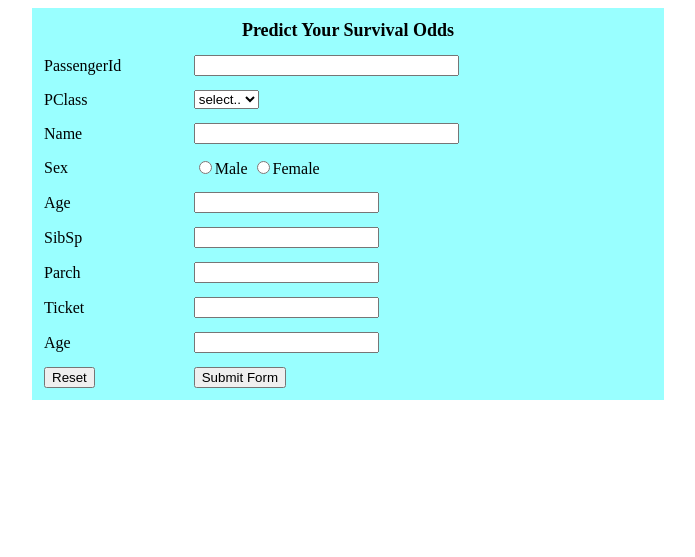
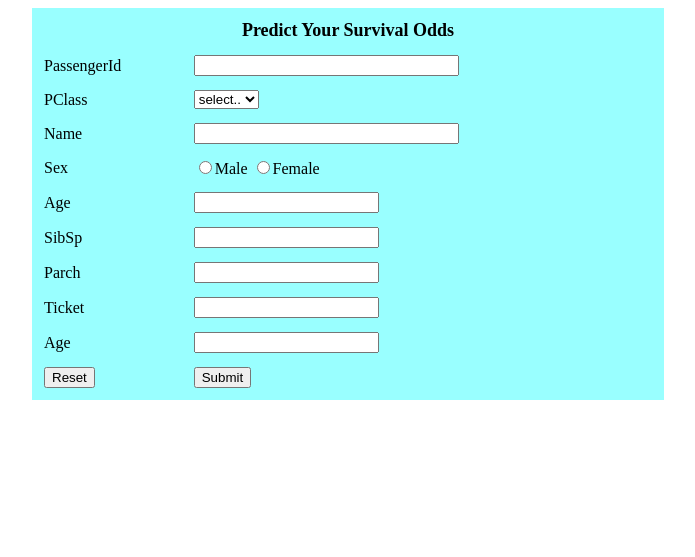
Before and after one commit to Kshitij68/Productionize-ML-model, a Flask app: page /predict in a window 1280 px wide. Shown: the top 557 px of the page, without its empty margins (292-987 px from the left). Run offline with Flask 2, Linux system fonts and the light colour scheme.

Commit message:
Update webpage

```diff
--- a/templates/predict.html
+++ b/templates/predict.html
@@ -62,8 +62,8 @@
   </tr>
 
   <tr>
-  <td><input type="reset"></td>
-  <td colspan="2"><input type="submit" value="Submit Form" /></td>
+      <td><input type="reset"></td>
+      <td colspan="2"><input type="submit" value="Submit" /></td>
   </tr>
 
   </table>
```
